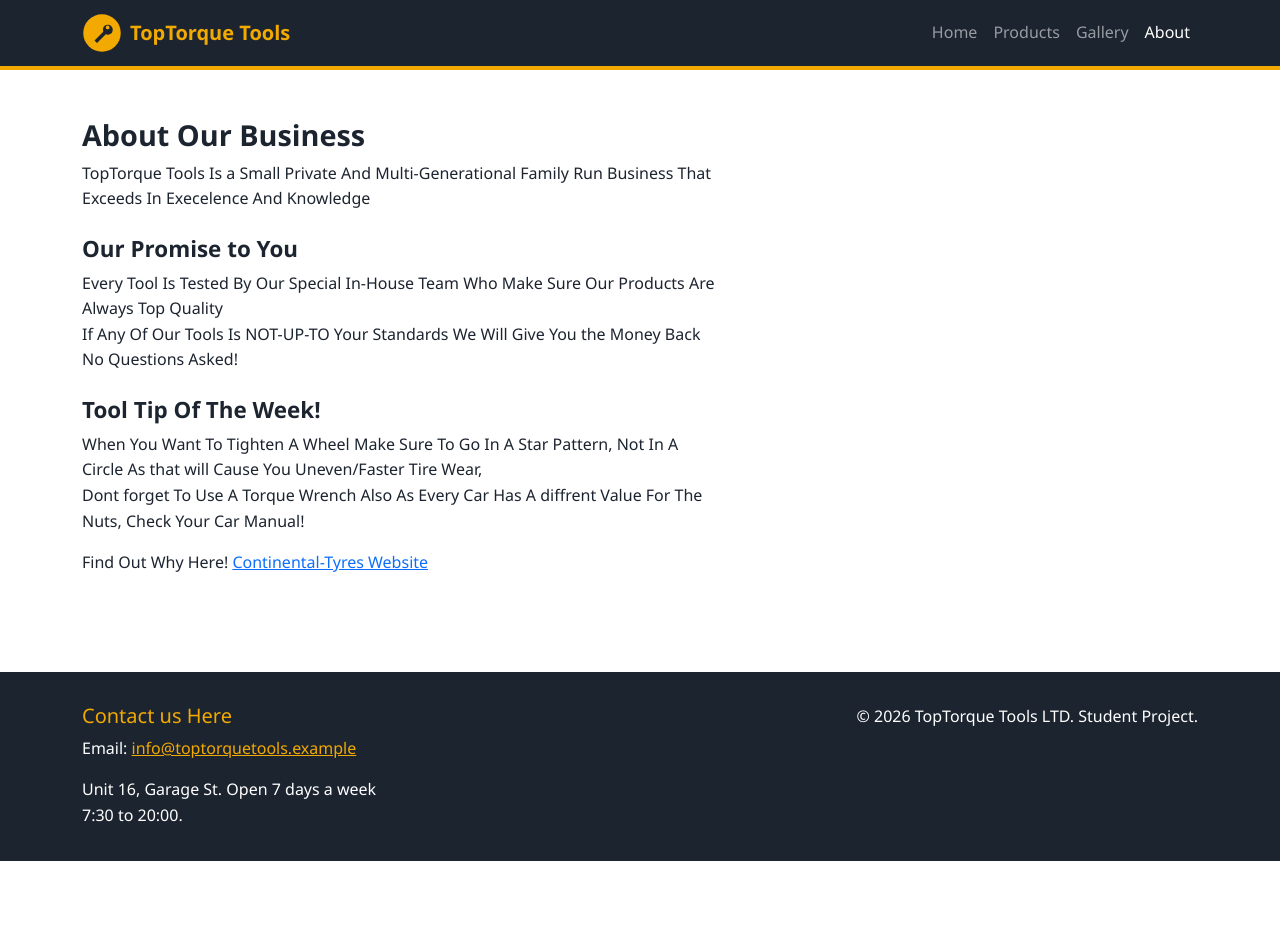
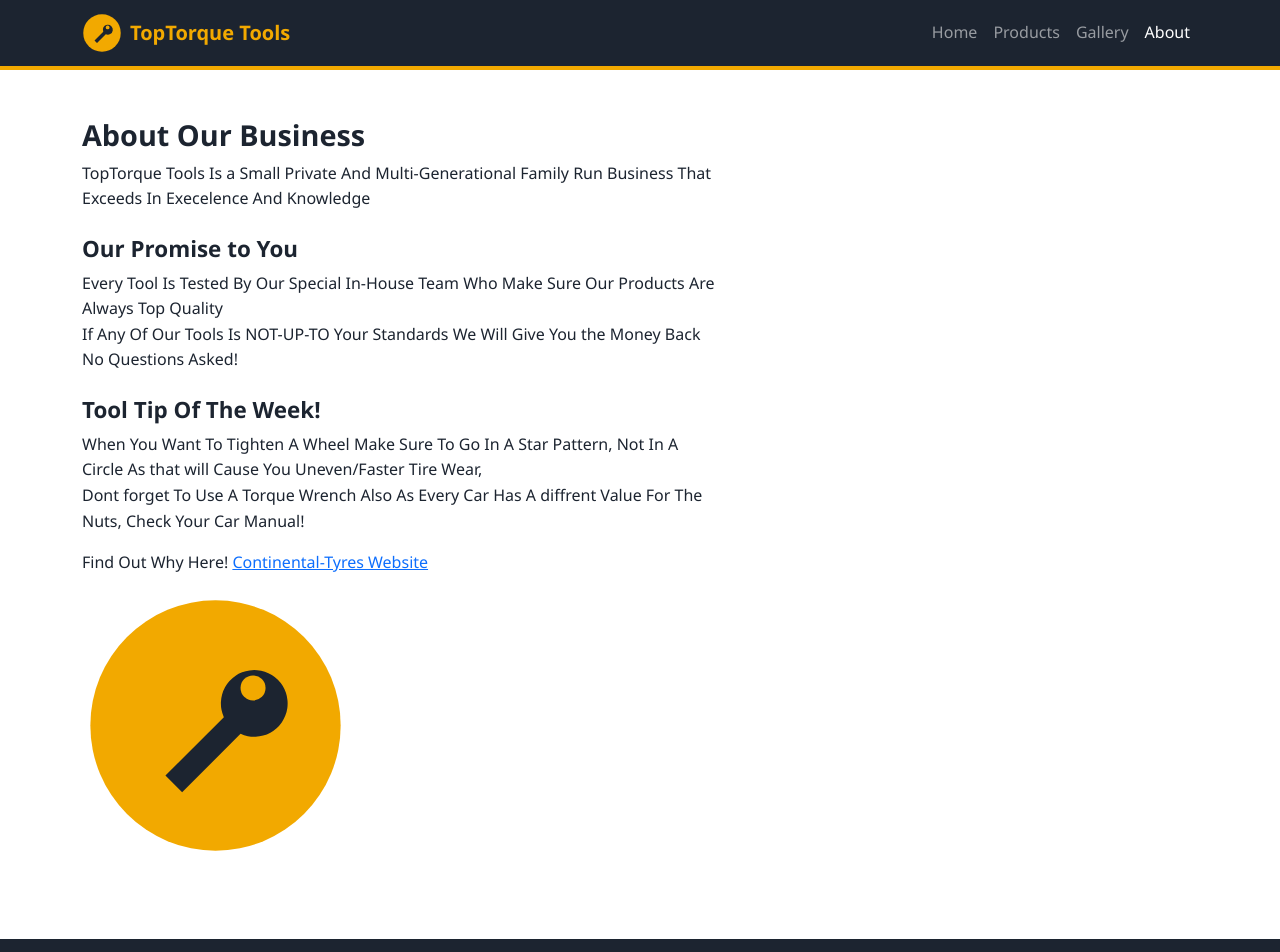
Before and after one commit to Wojtek-Uber/my_project_web, a plain HTML site: page about.html in a window 1280 px wide. Shown: the top 952 px of the page. Before the commit the page ends 861 px from the top, so only its background shows below. Drawn offline with nearby package versions, Linux system fonts and the light colour scheme.

Commit message:
added logo and fixed link to other website

```diff
--- a/about.html
+++ b/about.html
@@ -29,7 +29,8 @@
         </a>
 
         <!-- HAMBURGER MENU FOR MOBILE -->
-        <button class="navbar-toggler" type="button" data-bs-toggle="collapse" data-bs-target="#mainNav" aria-controls="mainNav" aria-expanded="false" aria-label="Toggle navigation">
+        <button class="navbar-toggler" type="button" data-bs-toggle="collapse" data-bs-target="#mainNav"
+        aria-controls="mainNav" aria-expanded="false" aria-label="Toggle navigation">
           <span class="navbar-toggler-icon"></span>
         </button>
         <div class="collapse navbar-collapse" id="mainNav">
@@ -60,8 +61,12 @@
         <br> Dont forget To Use A Torque Wrench Also As Every Car Has A diffrent Value For The Nuts, Check Your Car Manual!</p>
         <!-- REQUIRED EXTERNAL LINK OPEN IN NEW BROWSER -->
         <p>Find Out Why Here!
-        <a href="https://www.continental-tyres.co.uk/tyre-knowledge/retorquing-wheels/" target="_blank" rel="noopener">Continental-Tyres Website</a>
+        <a href="https://www.continental-tyres.co.uk/tyre-knowledge/retorquing-wheels/" target="_blank" rel="noopener">
+          Continental-Tyres Website</a>
         </p>
+        <div class="col-12 col-md-5">
+          <img src="images/logo.svg" alt="logo" class="img-fluid">
+        </div>
     </div>
   </div>
 </main>
```
